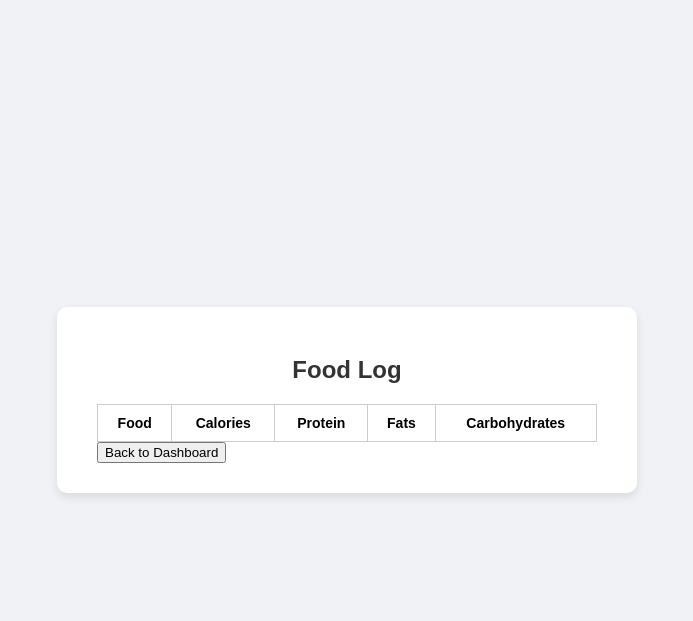
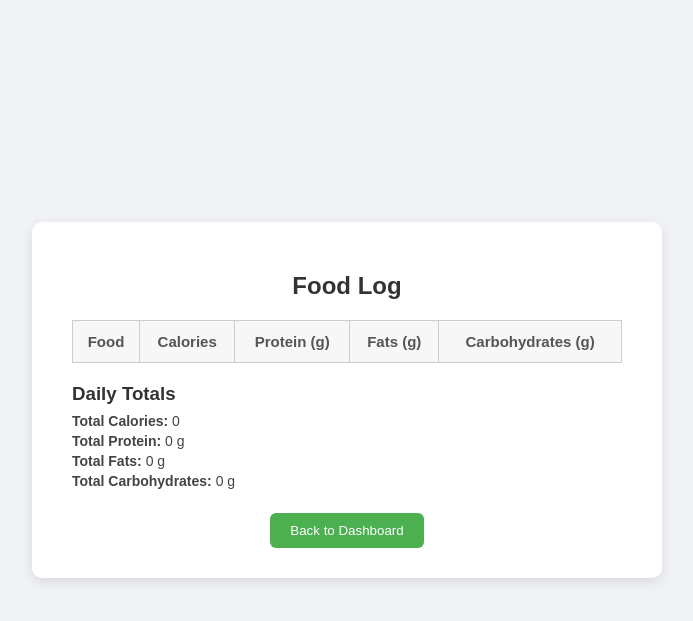
Before and after one commit to manasmaddi/CS2300-Project, a Flask app: page /foodlog in a window 1280 px wide. Shown: the top 621 px of the page, without its empty margins (293-986 px from the left). Run offline with Flask 3, Linux system fonts and the light colour scheme; the visitor is signed in with stand-in values (Sample User, id 1); data that the repository does not hold is empty; some libraries are stand-ins or nearby versions.

Commit message:
Update foodLog.html

```diff
--- a/templates/foodLog.html
+++ b/templates/foodLog.html
@@ -1,4 +1,3 @@
-<!-- templates/foodLog.html -->
 <!DOCTYPE html>
 <html lang="en">
 <head>
@@ -18,23 +17,53 @@
             background-color: white;
             padding: 30px 40px;
             border-radius: 10px;
-            box-shadow: 0px 4px 10px rgba(0, 0, 0, 0.1);
-            width: 500px;
+            box-shadow: 0 4px 12px rgba(0, 0, 0, 0.1);
+            width: 550px;
+            text-align: center;
         }
         h2 {
-            text-align: center;
             margin-bottom: 20px;
             color: #333;
         }
         table {
             width: 100%;
             border-collapse: collapse;
+            margin-top: 15px;
         }
         th, td {
-            padding: 10px;
+            padding: 12px 8px;
             border: 1px solid #ccc;
             text-align: center;
+            font-size: 15px;
+        }
+        th {
+            background-color: #f7f7f7;
+            color: #555;
+        }
+        .summary {
+            margin-top: 20px;
+            text-align: left;
+        }
+        .summary h3 {
+            color: #333;
+            margin-bottom: 8px;
+        }
+        .summary p {
+            margin: 4px 0;
             font-size: 14px;
+            color: #444;
+        }
+        .back-btn {
+            margin-top: 20px;
+            padding: 10px 20px;
+            background-color: #4CAF50;
+            color: white;
+            border: none;
+            border-radius: 6px;
+            cursor: pointer;
+        }
+        .back-btn:hover {
+            background-color: #45a049;
         }
     </style>
 </head>
@@ -45,18 +74,32 @@
             <tr>
                 <th>Food</th>
                 <th>Calories</th>
-                <th>Protein</th>
-                <th>Fats</th>
-                <th>Carbohydrates</th>
+                <th>Protein (g)</th>
+                <th>Fats (g)</th>
+                <th>Carbohydrates (g)</th>
             </tr>
 
+            {% for item in food_entries %}
+            <tr>
+                <td>{{ item.foodname }}</td>
+                <td>{{ item.calories }}</td>
+                <td>{{ item.proteins }}</td>
+                <td>{{ item.fats }}</td>
+                <td>{{ item.carbs }}</td>
+            </tr>
+            {% endfor %}
+        </table>
 
+        <div class="summary">
+            <h3>Daily Totals</h3>
+            <p><strong>Total Calories:</strong> {{ totals.total_calories or 0 }}</p>
+            <p><strong>Total Protein:</strong> {{ totals.total_proteins or 0 }} g</p>
+            <p><strong>Total Fats:</strong> {{ totals.total_fats or 0 }} g</p>
+            <p><strong>Total Carbohydrates:</strong> {{ totals.total_carbs or 0 }} g</p>
+        </div>
 
-
-
-        </table>
         <a href="{{ url_for('dashboard') }}">
-            <button type="button">Back to Dashboard</button>
+            <button class="back-btn">Back to Dashboard</button>
         </a>
     </div>
 </body>
```
